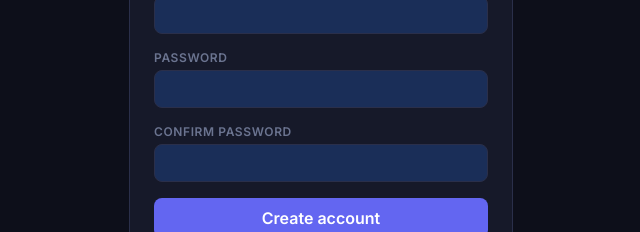
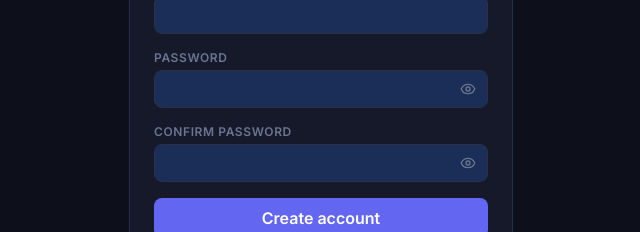
Before and after one commit to zstem001hz-droid/quantum, a React (Vite) app in the folder client/: page /register in a window 1280 px wide. Shown: the part 421-653 px from the top of the page, without its empty margins (319-959 px from the left). Built offline with nearby package versions, Linux system fonts and the light colour scheme; no server answers.

Commit message:
feat: add password visibility toggle to registration form using lucide-react

```diff
--- a/client/package.json
+++ b/client/package.json
@@ -15,6 +15,7 @@
     "@dnd-kit/utilities": "^3.2.2",
     "axios": "^1.16.1",
     "framer-motion": "^12.40.0",
+    "lucide-react": "^1.17.0",
     "react": "^19.2.6",
     "react-dom": "^19.2.6",
     "react-router-dom": "^7.16.0"
--- a/client/src/pages/RegisterPage.tsx
+++ b/client/src/pages/RegisterPage.tsx
@@ -1,4 +1,5 @@
 import { useState } from "react";
+import { Eye, EyeOff } from "lucide-react";
 import type { FormEvent } from "react";
 import { Link, useNavigate } from "react-router-dom";
 import { motion } from "framer-motion";
@@ -15,6 +16,8 @@ export default function RegisterPage() {
   const [confirmPassword, setConfirmPassword] = useState("");
   const [error, setError] = useState("");
   const [loading, setLoading] = useState(false);
+  const [showPassword, setShowPassword] = useState(false);
+  const [showConfirmPassword, setShowConfirmPassword] = useState(false);
   const { login } = useAuth();
   const navigate = useNavigate();
 
@@ -108,25 +111,47 @@ export default function RegisterPage() {
               <label className="text-quantum-muted text-xs font-semibold uppercase tracking-wider">
                 Password
               </label>
+              <div className="relative">
                 <input
-                type="password"
+                  type={showPassword ? "text" : "password"}
                   value={password}
                   onChange={(e) => setPassword(e.target.value)}
                   required
-                className="bg-quantum-light-input dark:bg-quantum-input border border-quantum-light-border dark:border-quantum-border rounded-lg px-3 py-2 text-quantum-gold text-sm outline-none focus:border-quantum-accent transition-colors"
+                  className="w-full bg-quantum-light-input dark:bg-quantum-input border border-quantum-light-border dark:border-quantum-border rounded-lg px-3 py-2 pr-10 text-quantum-gold text-sm outline-none focus:border-quantum-accent transition-colors"
                 />
+                <button
+                  type="button"
+                  onClick={() => setShowPassword(!showPassword)}
+                  className="absolute right-3 top-1/2 -translate-y-1/2 text-quantum-muted hover:text-quantum-accent transition-colors"
+                >
+                  {showPassword ? <EyeOff size={16} /> : <Eye size={16} />}
+                </button>
+              </div>
             </div>
             <div className="flex flex-col gap-1">
               <label className="text-quantum-muted text-xs font-semibold uppercase tracking-wider">
                 Confirm Password
               </label>
+              <div className="relative">
                 <input
-                type="password"
+                  type={showConfirmPassword ? "text" : "password"}
                   value={confirmPassword}
                   onChange={(e) => setConfirmPassword(e.target.value)}
                   required
-                className="bg-quantum-light-input dark:bg-quantum-input border border-quantum-light-border dark:border-quantum-border rounded-lg px-3 py-2 text-quantum-gold text-sm outline-none focus:border-quantum-accent transition-colors"
+                  className="w-full bg-quantum-light-input dark:bg-quantum-input border border-quantum-light-border dark:border-quantum-border rounded-lg px-3 py-2 pr-10 text-quantum-gold text-sm outline-none focus:border-quantum-accent transition-colors"
                 />
+                <button
+                  type="button"
+                  onClick={() => setShowConfirmPassword(!showConfirmPassword)}
+                  className="absolute right-3 top-1/2 -translate-y-1/2 text-quantum-muted hover:text-quantum-accent transition-colors"
+                >
+                  {showConfirmPassword ? (
+                    <EyeOff size={16} />
+                  ) : (
+                    <Eye size={16} />
+                  )}
+                </button>
+              </div>
             </div>
             <button
               type="submit"
```
Also changed, not shown: 2 other files (tests, documents, lock files or other folders). Lines whose indentation alone changed are shown as unchanged.
